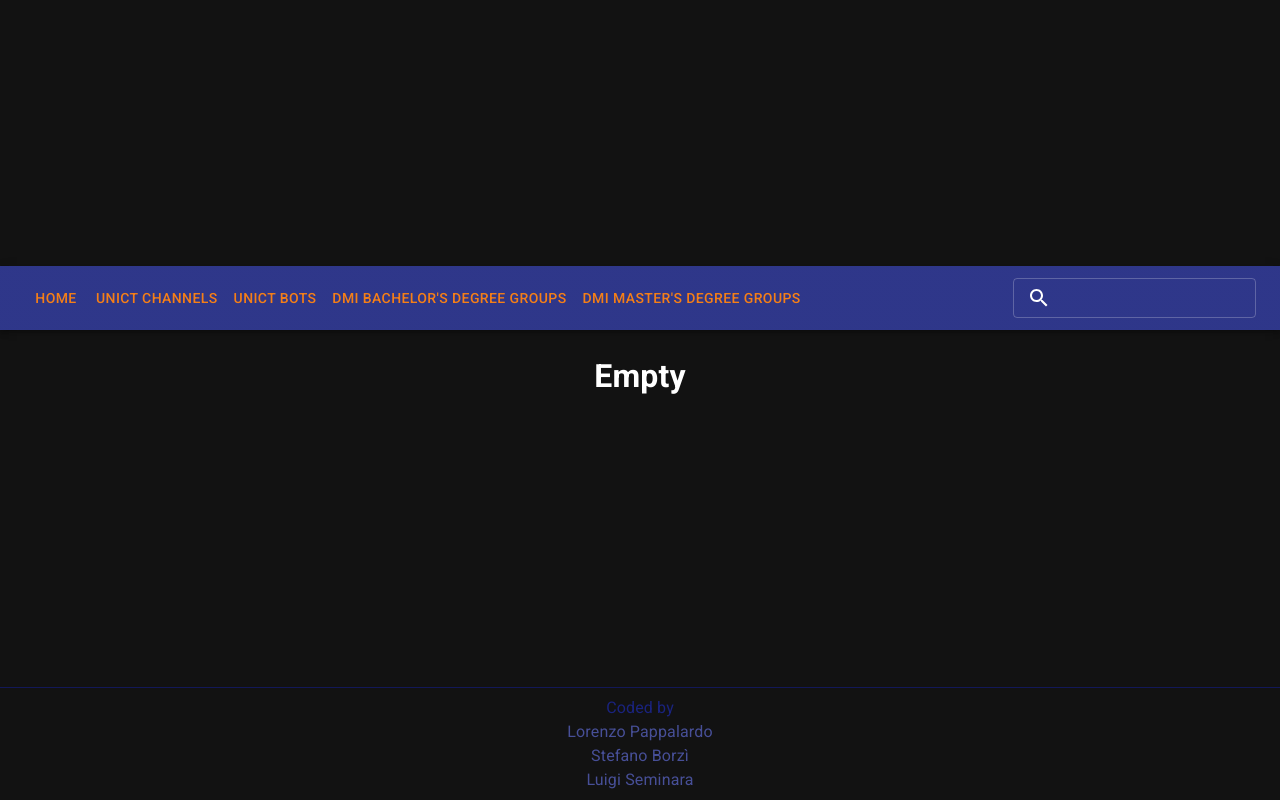
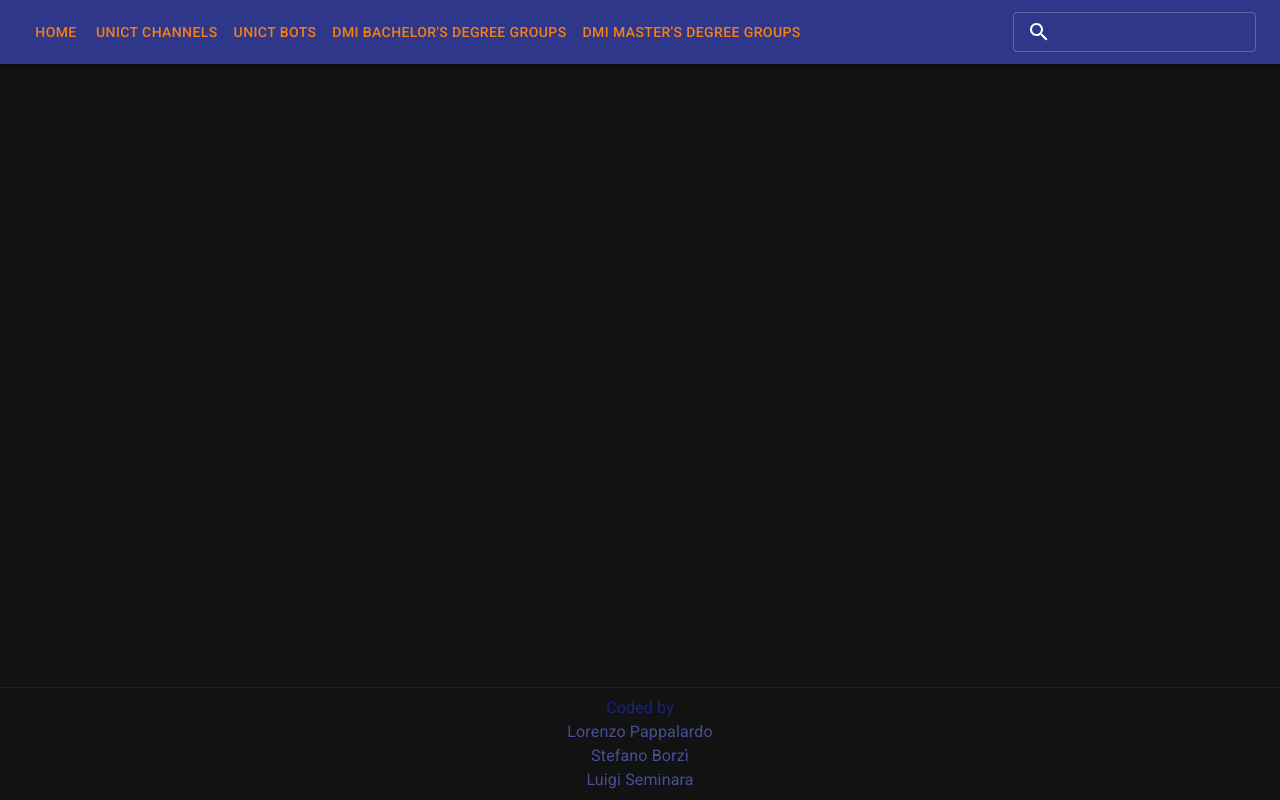
Before and after one commit to UNICT-DMI/unict-telegram-hub, a Next.js app: page / in a window 1280 px wide. Built offline with nearby package versions, Linux system fonts and the light colour scheme.

Commit message:
Added Channels submodule

```diff
--- /dev/null
+++ b/components/Channels/Channels.tsx
@@ -0,0 +1,40 @@
+import { NextPage } from 'next';
+import { useEffect, useState } from 'react';
+import { Channel } from '../../pages/api/channels';
+import GenericCard from '../Card/Card';
+
+const Channels: NextPage<Props> = ({ filter }) => {
+  const [loading, setLoading] = useState<boolean>(true);
+  const [channels, setChannels] = useState<Array<Channel> | undefined>(undefined);
+
+  useEffect(() => {
+    fetch('api/channels')
+      .then(res => res.json())
+      .then(data => {
+        setChannels(data);
+        setLoading(false);
+      });
+  }, []);
+
+  return (
+    <>
+      {loading ? (
+        <h1>Loading...</h1>
+      ) : channels ? (
+        <div>
+          {channels.map(channel =>
+            !filter || channel.title.search(filter) ? <GenericCard entity={channel} /> : undefined
+          )}
+        </div>
+      ) : (
+        <h1>No channels found</h1>
+      )}
+    </>
+  );
+};
+
+export default Channels;
+
+interface Props {
+  filter?: string;
+}
--- a/pages/[submodule].tsx
+++ b/pages/[submodule].tsx
@@ -5,14 +5,23 @@ import { useRouter } from 'next/router';
 import { useState } from 'react';
 import { theme } from '.';
 import AppBarWrapper from '../components/AppBar/appbar';
+import Channels from '../components/Channels/Channels';
 import Footer from '../components/Footer/footer';
 import styles from '../styles/Hub.module.css';
 
 const Hub: NextPage = () => {
   const router = useRouter();
   const { submodule } = router.query;
+  const [filter, setFilter] = useState<string | undefined>(undefined);
 
-  const [filter, setFilter] = useState<string | undefined>(undefined);
+  function getSubmodule() {
+    switch (submodule) {
+      case 'channels':
+        return <Channels filter={filter} />;
+      default:
+        return undefined;
+    }
+  }
 
   return (
     <ThemeProvider theme={theme}>
@@ -29,7 +38,7 @@ const Hub: NextPage = () => {
         <main className={styles.main}>
           <AppBarWrapper setFilter={setFilter} />
 
-          <h1>{filter || 'Empty'}</h1>
+          {getSubmodule()}
         </main>
 
         <Footer />
--- a/styles/Hub.module.css
+++ b/styles/Hub.module.css
@@ -8,9 +8,7 @@
   display: flex;
   flex: 1;
   flex-direction: column;
-  justify-content: center;
   align-items: center;
-  padding: var(--padding-vertical) 0;
 }
 
 @media (max-width: 600px) {
```
